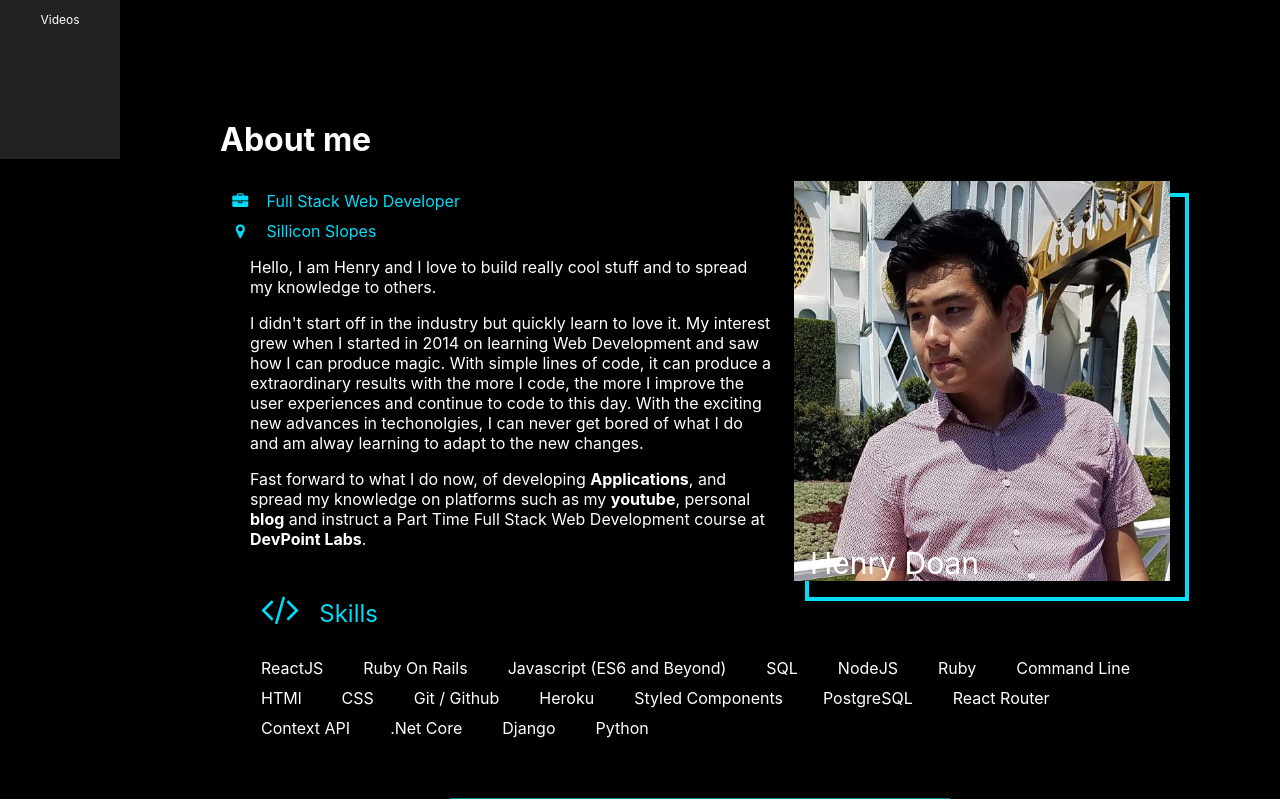
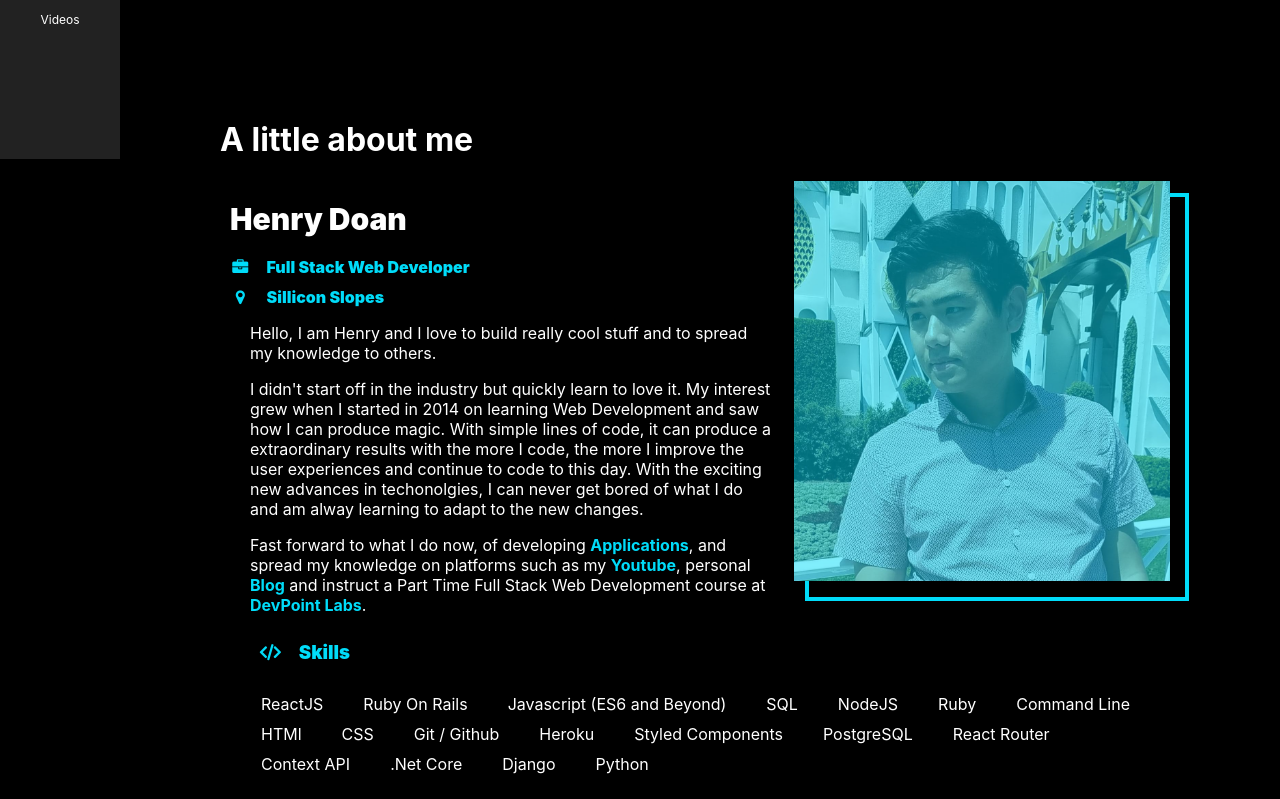
Before and after one commit to henry-doan/hd-site3.0, a React (Create React App) app: page / in a window 1280 px wide. Shown: the part 641-1440 px from the top of the page. Built offline with nearby package versions, Linux system fonts and the light colour scheme.

Commit message:
finished about section

```diff
--- a/src/components/home/About.js
+++ b/src/components/home/About.js
@@ -1,4 +1,4 @@
-import { AboutTitle, AboutMainIcon, AboutContainer, AvatarSec, AvatarImg, AvatarText, SkillsSec, DateSec, DateIcon, AboutSec, AboutLeft, AboutRight, AboutPara } from "../styled/aboutStyles";
+import { AboutTitle, AboutMainIcon, AboutContainer, AvatarSec, AvatarImg, NameTitle, SkillsSec, DateSec, DateIcon, AboutSec, AboutLeft, AboutRight, AboutPara, AvatarImgContainer, AboutLink, AboutOutSourceLink } from "../styled/aboutStyles";
 import Avatar from '../../images/hdAvatar.jpeg';
 import { ProjSkills, ProjSkill } from '../styled/projStyles';
 import skills from './Skills';
@@ -7,6 +7,7 @@ const About = () => (
   <AboutContainer>
     <AboutSec>
       <AboutLeft>
+        <NameTitle>Henry Doan</NameTitle>
         <DateSec>
           <DateIcon className="fa fa-briefcase fa-fw"></DateIcon>
           Full Stack Web Developer
@@ -22,13 +23,14 @@ const About = () => (
           I didn't start off in the industry but quickly learn to love it. My interest grew when I started in 2014 on learning Web Development and saw how I can produce magic. With simple lines of code, it can produce a extraordinary results with the more I code, the more I improve the user experiences and continue to code to this day. With the exciting new advances in techonolgies, I can never get bored of what I do and am alway learning to adapt to the new changes.
         </AboutPara>
         <AboutPara>
-          Fast forward to what I do now, of developing <b>Applications</b>, and spread my knowledge on platforms such as my <b>youtube</b>, personal <b>blog</b> and instruct a Part Time Full Stack Web Development course at <b>DevPoint Labs</b>.
+          Fast forward to what I do now, of developing <AboutLink to='/projects'>Applications</AboutLink>, and spread my knowledge on platforms such as my <AboutOutSourceLink href="https://hd-coding.netlify.app/" target="_blank" rel="noopener noreferrer">Youtube</AboutOutSourceLink>, personal <AboutOutSourceLink href="https://hd-blog-henry-doan.vercel.app/" target="_blank" rel="noopener noreferrer">Blog</AboutOutSourceLink> and instruct a Part Time Full Stack Web Development course at <AboutOutSourceLink href="https://www.devpointlabs.com/" target="_blank" rel="noopener noreferrer">DevPoint Labs</AboutOutSourceLink>.
         </AboutPara>
       </AboutLeft>
       <AboutRight>
         <AvatarSec>
-          <AvatarImg src={Avatar} alt="avatar" />
-          <AvatarText>Henry Doan</AvatarText>
+          <AvatarImgContainer>
+            <AvatarImg src={Avatar} alt="avatar" />
+          </AvatarImgContainer>
         </AvatarSec>
       </AboutRight>
     </AboutSec>
--- a/src/components/home/ContactSec.js
+++ b/src/components/home/ContactSec.js
@@ -1,9 +1,9 @@
 import { HLink, TopBtn, RtBtn, BottomBtn, LtBtn } from '../styled/sharedStyles';
-import { ContactSecContainer, ContactSecPara } from '../styled/aboutStyles';
+import { ContactSecContainer, ContactSecPara, ContactSecTitle } from '../styled/aboutStyles';
 
 const ContactSec = () => (
   <ContactSecContainer>
-    <h1>Get In Touch!</h1>
+    <ContactSecTitle>Get In Touch!</ContactSecTitle>
     <ContactSecPara>
       Have questions or want to connect? Whether you are interested in collaborating or come to say Hi, I am always available for a quick chat.
     </ContactSecPara>
--- a/src/components/home/Home.js
+++ b/src/components/home/Home.js
@@ -11,7 +11,7 @@ const Home = () => (
 	<>
 		<Header img={SLC} text="Welcome!" />
 		<SharedContainer>
-			<h1>About me</h1>
+			<h1>A little about me</h1>
 			<About />
 			<Line />
 			<h1>Where I’ve Worked</h1>
--- a/src/components/styled/aboutStyles.js
+++ b/src/components/styled/aboutStyles.js
@@ -1,3 +1,4 @@
+import { Link } from 'react-router-dom';
 import styled from 'styled-components';
 
 export const AboutContainer = styled.div`
@@ -34,17 +35,18 @@ export const AboutPara = styled.p`
   padding: 0 20px;
 `
 
-export const AboutTitle = styled.h2`
+export const AboutTitle = styled.h3`
   color: #00DCF9;
   padding: 0 16px;
-  font-weight: 400;
+  font-weight: 900;
   margin: 10px 0;
 `
 
 export const AboutMainIcon = styled.i`
   color: #00DCF9;
   margin-right: 16px;
-  font-size: 36px;
+  font-size: 20px;
+  font-weight: 900;
 `
 
 export const WorkExpSection = styled.div`
@@ -64,7 +66,7 @@ export const WorkTitle = styled.h5`
 
 export const DateSec = styled.h4`
   color: #00DCF9;
-  font-weight: 400;
+  font-weight: 900;
   margin: 10px 0;
 `
 
@@ -97,7 +99,6 @@ export const Line = styled.hr`
 export const SkillsContainer = styled.div`
   color: #00DCF9;
   background-color: #fff;
-  box-shadow: 0 4px 10px 0 rgb(0 0 0 / 20%), 0 4px 20px 0 rgb(0 0 0 / 19%);
   margin: 16px;
 `
 
@@ -127,25 +128,30 @@ export const AvatarSec = styled.div`
   }
 `
 
+export const AvatarImgContainer = styled.div`
+  background-color: #00DCF9;
+  width: 100%;
+  margin: 0 auto;
+`
+
 export const AvatarImg = styled.img`
   width: 100%;
   object-fit: cover;
   height: 400px;
   vertical-align: middle;
   z-index: 2;
+  filter: opacity(50%);
+  transition: opacity .25s linear;
 
   @media (max-width: 1000px) {
     border: 4px solid #00DCF9;
+    width: 98%;
   }
 `
 
-export const AvatarText = styled.div`
-  padding: 0.01em 16px;
-  position: absolute;
-  font-weight: 400;
+export const NameTitle = styled.h1`
+  font-weight: 900;
   font-size: 30px;
-  left: 0;
-  bottom: 0;
   color: white;
 `
 
@@ -173,3 +179,33 @@ export const ContactSecPara = styled.p`
     padding: 0;
   }
 `
+
+export const ContactSecTitle = styled.h1`
+  text-decoration: underline;
+  -webkit-text-decoration-color: #00DCF9;
+  text-decoration-color: #00DCF9;
+  text-underline-offset: 10px;
+  margin-bottom: 30px;
+`
+
+export const AboutLink = styled(Link)`
+  color: #00DCF9;
+  font-weight: 700;
+  text-decoration: none;
+
+  &:hover {
+    text-decoration: underline;
+    text-decoration-color: #00DCF9;
+  }
+`
+
+export const AboutOutSourceLink = styled.a`
+  color: #00DCF9;
+  font-weight: 700;
+  text-decoration: none;
+
+  &:hover {
+    text-decoration: underline;
+    text-decoration-color: #00DCF9;
+  }
+`
```
